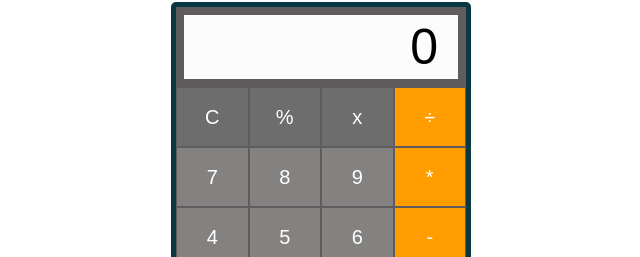
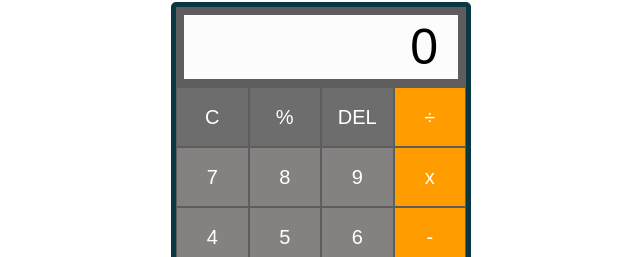
Before and after one commit to muhijericho/Calculator-App, a plain HTML site: page index.html in a window 1280 px wide. Shown: the part 203-460 px from the top of the page, 319-959 px from the left. Drawn offline with Linux system fonts and the light colour scheme.

Commit message:
index.html

```diff
--- a/index.html
+++ b/index.html
@@ -98,13 +98,13 @@
 
     <button type="button" class="clear" onclick="clearInput()" value="clear">C</button>
     <button type="button" class="percent" onclick="calculatePercent()" value="%">%</button>
-    <button type="button" class="percent" onclick="deleteLastChar()" value="delete">x</button>
+    <button type="button" class="percent" onclick="deleteLastChar()" value="delete">DEL</button>
     <button type="button" class="operator"onclick="divide()" value="/">&divide;</button>
 
     <button type="button" class="number" onclick="appendNum(7)"value="7">7</button>
     <button type="button" class="number" onclick="appendNum(8)"value="8">8</button>
     <button type="button" class="number" onclick="appendNum(9)"value="9">9</button>
-    <button type="button" class="operator"onclick="multiply()" value="*">*</button>
+    <button type="button" class="operator"onclick="multiply()" value="*">x</button>
 
     <button type="button" class="number"onclick="appendNum(4)" value="4">4</button>
     <button type="button" class="number"onclick="appendNum(5)" value="5">5</button>
```
